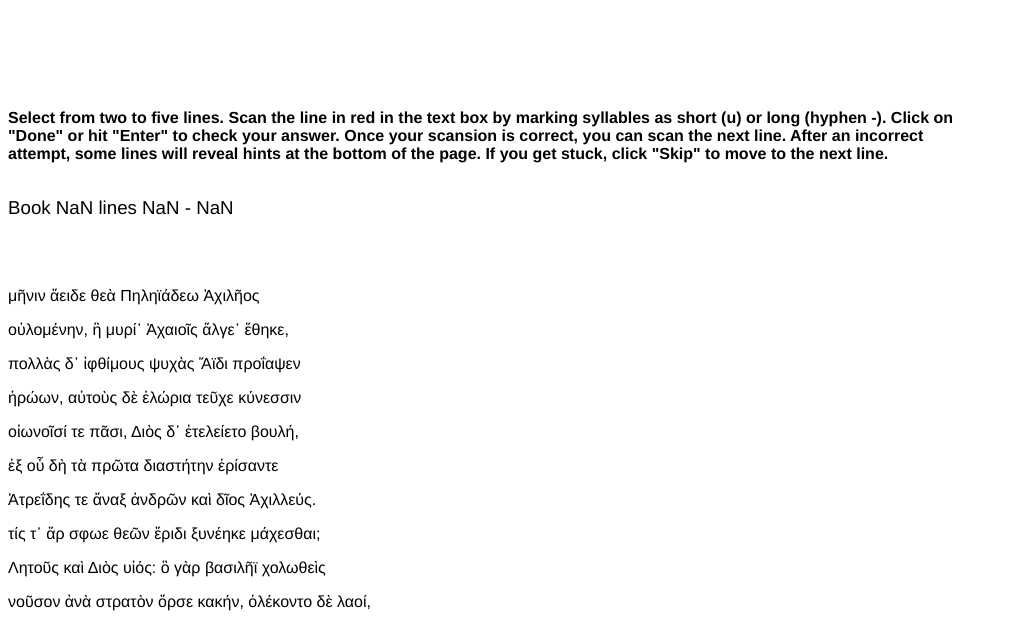
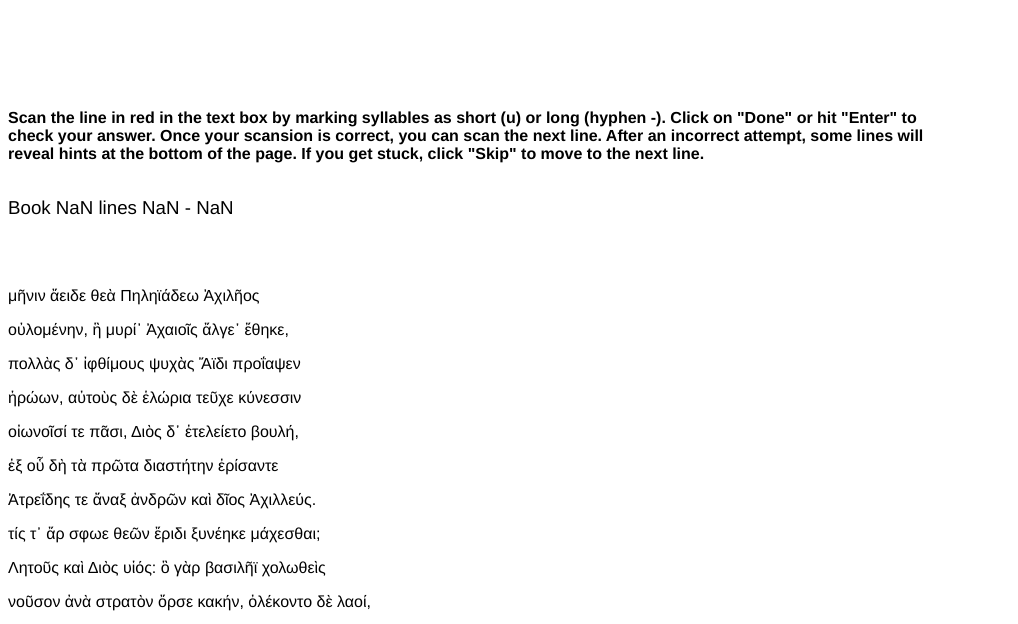
Before and after one commit to M-Murdock/Mr-Meter-Machine, a plain HTML site: page Iliad.html in a window 1280 px wide. Shown: the part 157-781 px from the top of the page, without its empty margins (0-1018 px from the left). Drawn offline with Linux system fonts and the light colour scheme.

Commit message:
More instruction edits

```diff
--- a/Iliad.html
+++ b/Iliad.html
@@ -8,7 +8,7 @@
 </head>
 <body>
    <h1>Mr. Meter Machine</h1>
-   <p id="scan-instructions">Select from two to  five lines. Scan the line in red in the text box by marking syllables as short (u) or long (hyphen -). Click on "Done" or hit "Enter" to check your answer. Once your scansion is correct, you can scan the next line. After an incorrect attempt, some lines will reveal hints at the bottom of the page.  If you get stuck, click "Skip" to move to the next line.</p>
+   <p id="scan-instructions">Scan the line in red in the text box by marking syllables as short (u) or long (hyphen -). Click on "Done" or hit "Enter" to check your answer. Once your scansion is correct, you can scan the next line. After an incorrect attempt, some lines will reveal hints at the bottom of the page.  If you get stuck, click "Skip" to move to the next line.</p>
  </br>
    <input type="text" class="answer 1" autocomplete="off" autocorrect="off" autocapitalize="off" spellcheck="false">
    <p class="correct 1"> -uu-uu---uu-uu--</p>
```
Also changed, not shown: index.html (+1 -1 lines).
